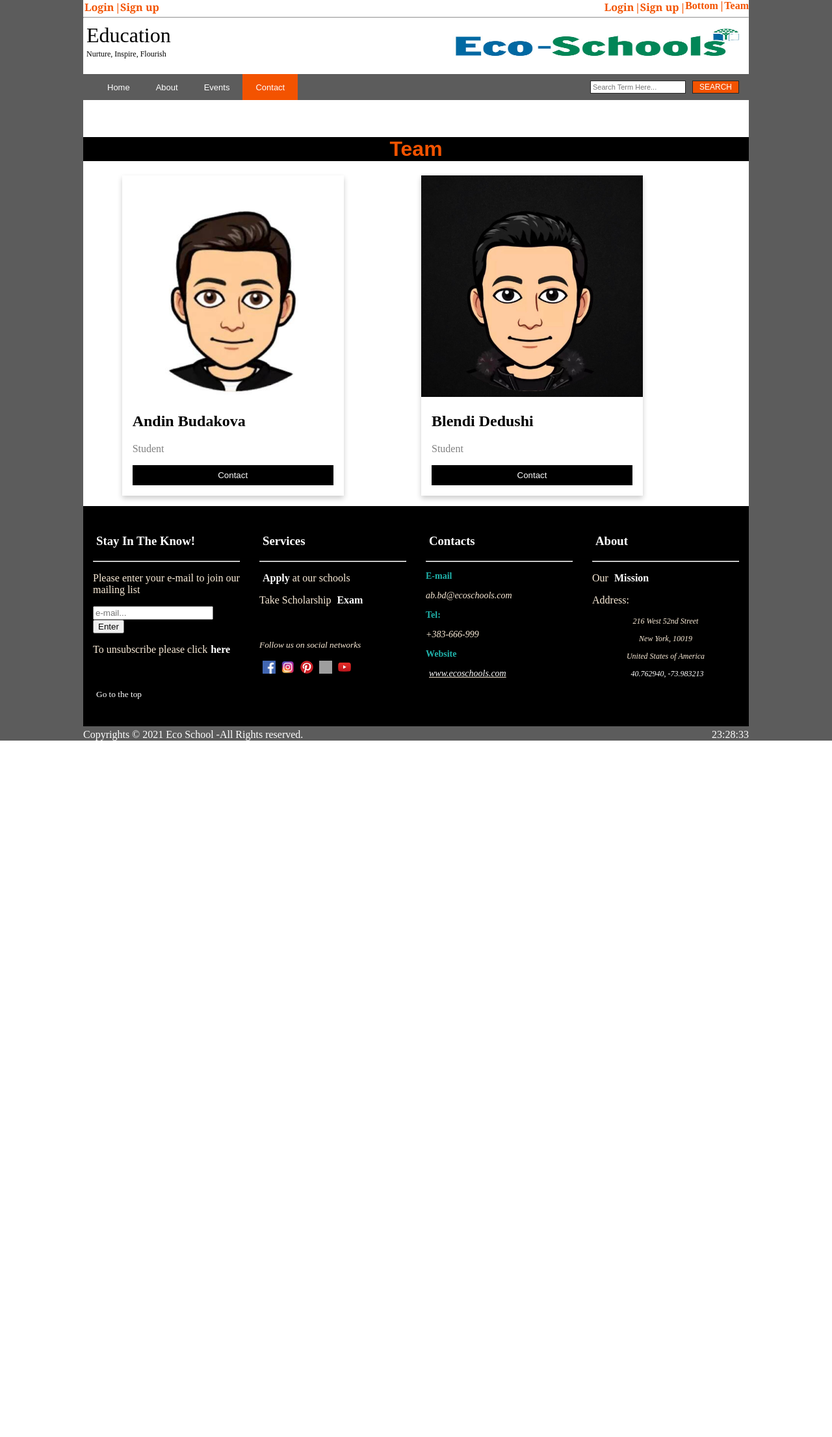
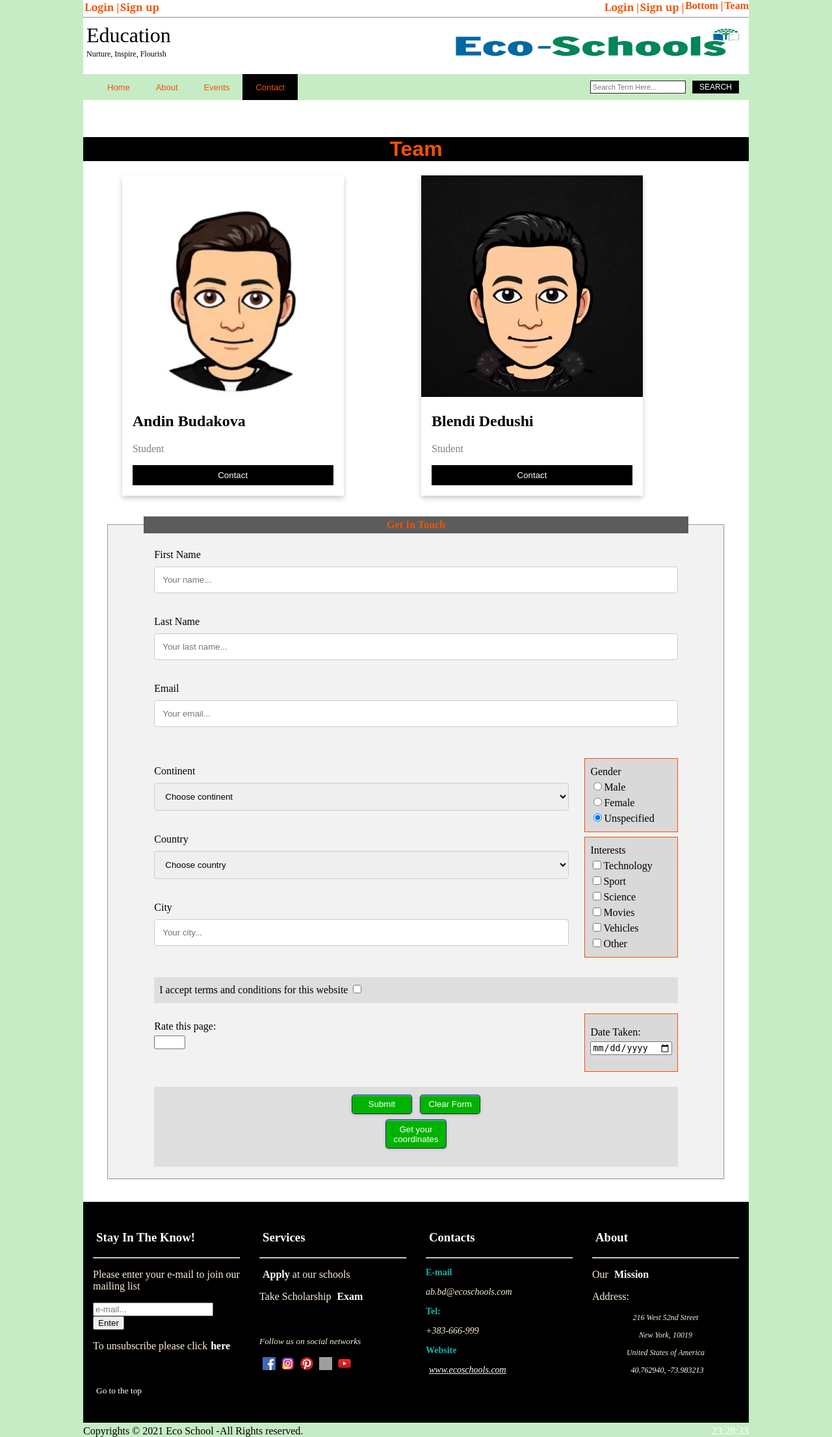
Before and after one commit to AndinBudakova/Education, a PHP site: page /Contacts.html in a window 1280 px wide. Shown: the whole page at 65% size. Before the commit the page ends 1140 px from the top, so only its background shows below. Run offline with PHP 8.4, Linux system fonts and the light colour scheme; grey boxes are pictures that could not be loaded.

Commit message:
Update
Shtimi i contact get in touch ne .html dhe stilizimi me css.
Update i komplet faqeve(ndryshim,permirsim)

```diff
--- a/About.css
+++ b/About.css
@@ -45,7 +45,7 @@
 /* */
 
 .template {
-    background: #5c5c5c;
+    background: #c6ecc6;
     padding-top: 2px;
     margin-top: 2px;
     color: white;
--- a/Contacts.html
+++ b/Contacts.html
@@ -13,7 +13,7 @@
             list-style-type: none;
             padding-left: 17px;
             margin: 0;
-            background-color: #5c5c5c;
+            background-color: #c6ecc6;
             overflow: hidden;
         }
         /*************************fixed on scroll**********************/
@@ -35,7 +35,7 @@
         nav li a {
             padding: 13px 20px;
             text-decoration: none;
-            color: white;
+            color: #f35300;
             display: block;
             font-family: sans-serif;
             font-size: 13px;
@@ -49,7 +49,7 @@
         /******************orange background color of the current page*******************/
 
         .active {
-            background-color: #f35300;
+            background-color: #000000;
         }
         /***************search button*************/
 
@@ -60,7 +60,7 @@
             margin-left: 10px;
             padding: 2px 10px;
             font-size: 12px;
-            background: #f35300;
+            background: #000000;
             font-weight: 500;
             color: white;
             text-transform: uppercase;
@@ -136,7 +136,7 @@
 
 </head>
 
-<body style="width: 1024px; margin:auto; background-color: #5c5c5c;" onload="startTime()">
+<body style="width: 1024px; margin:auto; background-color: #c6ecc6;" onload="startTime()">
     <div style="background-color: white">
         <!--*************HEADER*******************-->
         <header>
@@ -361,6 +361,216 @@
             </div>
         </div>
 
+        <!-- ************************************************* Contact GET IN TOUCH ************************************************* -->
+
+        <form method="get" action="" id="mainForm">
+
+            <fieldset>
+                <legend>Get In Touch</legend>
+                <table>
+                    <tr>
+                        <td colspan="2">
+                            <p>
+                                <label>First Name</label><br />
+                                <input type="text" id="text" name="firstname" placeholder="Your name..." size="80" class="required" />
+                            </p>
+                            <p>
+                                <label>Last Name</label><br />
+                                <input type="text" id="text" name="lastname" placeholder="Your last name..." size="80" class="required" />
+                            </p>
+                            <p>
+                                <label>Email</label><br />
+                                <input type="email" id="text" name="email" placeholder="Your email..." size="80" class="required" />
+                            </p>
+                        </td>
+                    </tr>
+                    <tr>
+                        <td>
+                            <p>
+                                <label>Continent</label><br />
+                                <select name="continent">
+                                    <option>Choose continent</option>
+                                    <option>Africa</option>
+                                    <option>Asia</option>
+                                    <option>Europe</option>
+                                    <option>North America</option>
+                                    <option>South America</option>
+                                    <option>Australia</option>
+                                    <option>Antarctica</option>
+                                </select>
+                            </p>
+                            <p>
+                                <label>Country</label><br />
+                                <select name="country">
+                                    <option>Choose country</option>
+                                    <option>Albania</option>
+                                    <option>Brazil</option>
+                                    <option>United States</option>
+                                    <option>Kosovo</option>
+                                    <option>Scotland</option>
+                                    <option>Canada</option>
+                                    <option>Italy</option>
+                                </select>
+                            </p>
+
+
+                            <p>
+                                <label>City</label><br />
+                                <input type="text" id="text" name="City" placeholder="Your city..." size="80" class="required" />
+                            </p>
+
+                        </td>
+                        <td>
+                            <div class="box">
+                                <label>Gender </label><br />
+                                <input type="radio" name="gender" value="1">Male<br />
+                                <input type="radio" name="gender" value="2" checked>Female<br />
+                                <input type="radio" name="gender" value="3" checked>Unspecified<br />
+
+                            </div>
+                            <div class="box">
+                                <label>Interests </label><br />
+                                <input type="checkbox" name="cc">Technology <br />
+                                <input type="checkbox" name="cc">Sport <br />
+                                <input type="checkbox" name="cc">Science <br />
+                                <input type="checkbox" name="cc">Movies<br />
+                                <input type="checkbox" name="cc">Vehicles<br />
+                                <input type="checkbox" name="cc">Other
+                            </div>
+                        </td>
+                    </tr>
+                    <tr>
+                        <td colspan="2">
+                            <div class="rectangle">
+                                <label>I accept terms and conditions for this website</label>
+                                <input type="checkbox" name="accept" class="required">
+                            </div>
+                        </td>
+                    </tr>
+                    <tr>
+                        <td>
+                            <p>
+                                <label>Rate this page: <br /></label>
+                                <input type="number" min="1" max="5" name="rate" />
+                            </p>
+                        </td>
+                        <td>
+                            <div class="box">
+                                <p>
+                                    <label>Date Taken: <br /></label>
+                                    <input type="date" name="date" />
+                                </p>
+                            </div>
+                        </td>
+                    </tr>
+                    <tr>
+                        <td colspan="2">
+                            <div class="rectangle centered">
+                                <input type="submit" class="rounded"> <input type="reset" value="Clear Form" class="rounded">
+
+                                <br />
+
+                                <button class="rounded" onclick="getLocation()">Get your coordinates</button>
+                                <p id="location" style="color: black; font-weight: bold; "></p>
+
+                            </div>
+                        </td>
+                    </tr>
+                </table>
+            </fieldset>
+        </form>
+
+        <br>
+
+
+        <!-- Geolocation -->
+        <script>
+            var x = document.getElementById("location");
+
+            function getLocation() {
+                if (navigator.geolocation) {
+                    navigator.geolocation.getCurrentPosition(showPosition);
+                } else {
+                    x.innerHTML = "Geolocation is not supported by this browser.";
+                }
+            }
+
+            function showPosition(position) {
+                x.innerHTML = "Latitude: " + position.coords.latitude +
+                    "<br>Longitude: " + position.coords.longitude;
+            }
+        </script>
+        <!-- / -->
+
+
+
+        <script>
+            //funksioni qe validon nese fusha eshte e zbrazet
+            function EshteZbrazet(inputi) {
+                if (inputi.type == "checkbox") {
+                    if (inputi.checked) {
+                        return false;
+                    } else {
+                        return true;
+                    }
+                } else {
+                    if (inputi.value == "") {
+                        return true;
+                    }
+                    return false;
+                }
+            }
+
+            //funksioniqe ngjyros prapavijen e elementit te caktuar
+            // ne rast se nuk validohet sipas funksionit
+            function NgjyrosPrapavijen(elementi) {
+                elementi.parentNode.style.backgroundColor = "#AA0000";
+                elementi.style.backgroundColor = "#AA0000";
+                elementi.parentNode.style.color = "#FFFFFF";
+            }
+
+            //funksioni qe largon ngjyrosjen e prapavijes
+
+            function LargoPrapavijen(elementi) {
+                elementi.parentNode.style.backgroundColor = "#FFFFFF";
+                elementi.parentNode.style.color = "#000000";
+            }
+
+            // ne eventin onload te focus i elemtenteve required japim nje prapavije me ngjyre
+            window.onload = function startTime() {
+                var today = new Date();
+                var h = today.getHours();
+                var m = today.getMinutes();
+                var s = today.getSeconds();
+                // add a zero in front of numbers<10
+                m = checkTime(m);
+                s = checkTime(s);
+                document.getElementById('txt').innerHTML = h + ":" + m + ":" + s;
+                t = setTimeout(function() {
+                    startTime()
+                }, 1000);
+                var forma = document.getElementById("mainForm");
+                var elementetRequired = document.querySelectorAll(".required");
+                for (var i = 0; i < elementetRequired.length; i++) {
+                    elementetRequired[i].onfocus = function() {
+                        this.style.backgroundColor = "#EEEE00";
+                    }
+                }
+                forma.onsubmit = function(e) {
+                    var elementet = document.querySelectorAll(".required");
+                    for (var j = 0; j < elementet.length; j++) {
+                        if (EshteZbrazet(elementet[j])) {
+                            e.preventDefault();
+                            NgjyrosPrapavijen(elementet[j]);
+                        } else {
+                            LargoPrapavijen(elementet[j]);
+                        }
+                    }
+                }
+
+            }
+        </script>
+
 
 
 
@@ -427,7 +637,7 @@
         </footer>
     </div>
     <!-------------------------------------------------Footer-End----------------------------------------->
-    <div class="template" style="float: left;">
+    <div class="template" style="float: left; color: #000000;">
         Copyrights &copy; 2021 Eco School -All Rights reserved.
     </div>
     <!-- ------------------------------TIME------------------ -->
--- a/andin.html
+++ b/andin.html
@@ -6,8 +6,6 @@
 </head>
 
 <body>
-
-    <link href="https://fonts.googleapis.com/css?family=Orbitron" rel="stylesheet">
     <div class="id-card-wrapper">
         <div class="id-card">
             <div class="profile-row">
--- a/blendi.html
+++ b/blendi.html
@@ -6,8 +6,6 @@
 </head>
 
 <body>
-
-    <link href="https://fonts.googleapis.com/css?family=Orbitron" rel="stylesheet">
     <div class="id-card-wrapper">
         <div class="id-card">
             <div class="profile-row">
--- a/contacts.css
+++ b/contacts.css
@@ -113,7 +113,7 @@
 /* */
 
 .template {
-    background: #5c5c5c;
+    background: #c6ecc6;
     padding-top: 2px;
     margin-top: 2px;
     color: white;
@@ -619,3 +619,125 @@ a.button:active {
 .butoni0:hover {
     background-color: #555;
 }
+
+
+/* *****************************************************CONTACTS ************************************************************* */
+
+
+/* ---------------------------------------------------TEAM----------------------------------------------------------------   */
+
+.rresht {
+    display: flex;
+    justify-content: space-around;
+}
+
+
+/* Three shtylles side by side */
+
+.shtylle {
+    float: left;
+    width: 33.3%;
+    margin-bottom: 16px;
+    padding: 0 8px;
+}
+
+
+/* Display the shtylles below each other instead of side by side on small screens */
+
+@media screen and (max-width: 650px) {
+    .shtylle {
+        width: 100%;
+        display: block;
+    }
+}
+
+
+/* ------------------------------------------------Contact GET IN TOUCH----------------------------------------------------   */
+
+#text,
+select,
+textarea {
+    width: 100%;
+    padding: 12px;
+    border: 1px solid #ccc;
+    border-radius: 4px;
+    box-sizing: border-box;
+    /* Make sure that padding and width stays in place */
+    margin-top: 6px;
+    margin-bottom: 16px;
+    resize: vertical
+    /* Allow the user to vertically resize the textarea (not horizontally) */
+}
+
+table {
+    border: collapse;
+    border-spacing: 0;
+    width: 90%;
+    margin: 0 auto;
+}
+
+table tbody td {
+    /* border: 1pt solid #95BEF0;   */
+    line-height: 1.5em;
+    vertical-align: top;
+    padding: 0.5em 0.75em;
+}
+
+fieldset {
+    margin: 1em auto;
+    background-color: #f2f2f2;
+    width: 90%;
+}
+
+legend {
+    background-color: #5c5c5c;
+    margin: 0 auto;
+    width: 90%;
+    padding: 0.25em;
+    text-align: center;
+    font-weight: bold;
+    font-size: 100%;
+    color: #f35300;
+}
+
+form p {
+    margin-top: 0.5em;
+}
+
+.box {
+    border: 1pt solid #f35300;
+    padding: 0.5em;
+    margin-bottom: 0.4em;
+    background-color: #d9d9d9;
+}
+
+.rectangle {
+    background-color: #DEDEDE;
+    padding: 0.5em;
+}
+
+.centered {
+    text-align: center;
+    text-align: center;
+    /* background-color: #DEDEDE;*/
+}
+
+.rounded,
+.rounded:hover {
+    border: 1px solid #172d6e;
+    border-bottom: 1px solid #0e1d45;
+    border-radius: 5px;
+    text-align: center;
+    color: white;
+    background-color: #00b300;
+    padding: 0.5em 0 0.5em 0;
+    margin: 0.3em;
+    width: 7em;
+    -webkit-box-shadow: inset 0 1px 0 0 #72b9eb, 0 1px 4px 0 #b3b3b3;
+    box-shadow: inset 0 1px 0 0 #72b9eb, 0 1px 4px 0 #b3b3b3;
+    cursor: pointer;
+}
+
+.rounded:hover {
+    background-color: #006700;
+}
--- a/events.css
+++ b/events.css
@@ -42,7 +42,7 @@
 /* */
 
 .template {
-    background: #5c5c5c;
+    background: #c6ecc6;
     padding-top: 2px;
     margin-top: 2px;
     color: white;
--- a/index.css
+++ b/index.css
@@ -200,7 +200,7 @@ div.desc {
 /* */
 
 .template {
-    background: #5c5c5c;
+    background: #c6ecc6;
     padding-top: 2px;
     margin-top: 2px;
     color: white;
```
Also changed, not shown: About.html (+6 -6 lines), Events.html (+6 -6 lines), index.html (+6 -6 lines).
